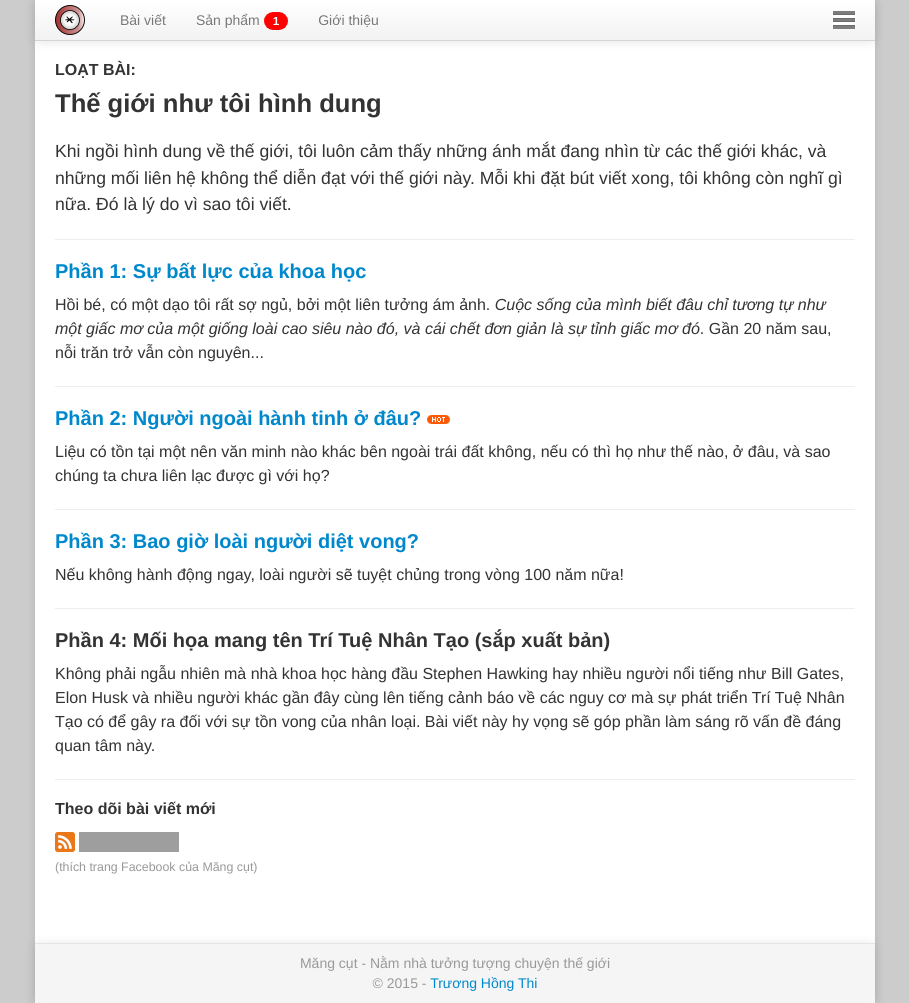
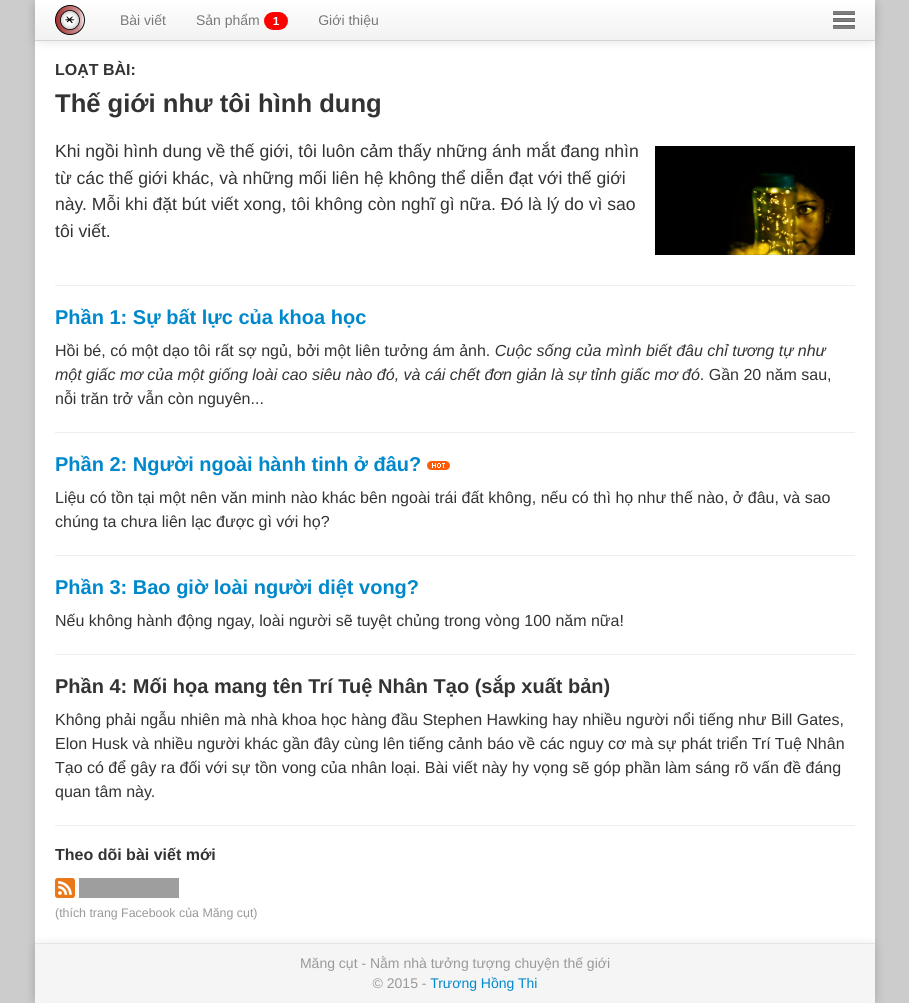
Before and after one commit to mangcut/mangcut.github.io, a Jekyll site: the page built from blog/world/index.html, in a window 1280 px wide and 1003 px high. Shown: the whole window, without its empty margins (185-1094 px from the left). Built offline with Jekyll 4.4.1, drawn with Linux system fonts in a browser that asks for light colours; nearby versions of some CDN libraries; comment, search, counter and statistics services are not loaded; grey boxes are pictures that could not be loaded.

Commit message:
add world image

```diff
--- a/blog/world/index.html
+++ b/blog/world/index.html
@@ -8,7 +8,11 @@ image: /media/observe.jpg
 ---
 <h4 style="margin-top: 20px">LOẠT BÀI:</h4>
 <h2 style="margin-top: 0">Thế giới như tôi hình dung</h2>
-<p class="lead">{{page.description}}</p>
+<div>
+	<img class="pull-right" style="width:25%;min-width:160px;margin-top: 0.5em;margin-left:6px;margin-bottom:6px;" src="/media/observe.jpg"/>
+	<p class="lead">{{page.description}}</p>
+	<div style="clear:both"></div>
+</div>
 {% for post in site.posts reversed %}
  {% if post.series_id == page.series_id %}
  <div class="spacy-line"></div>
```
